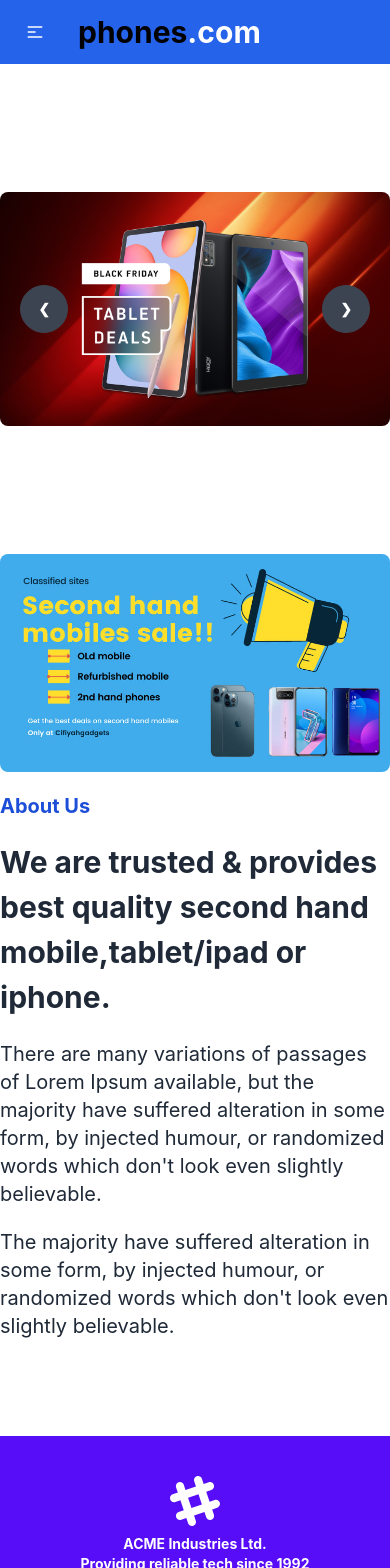
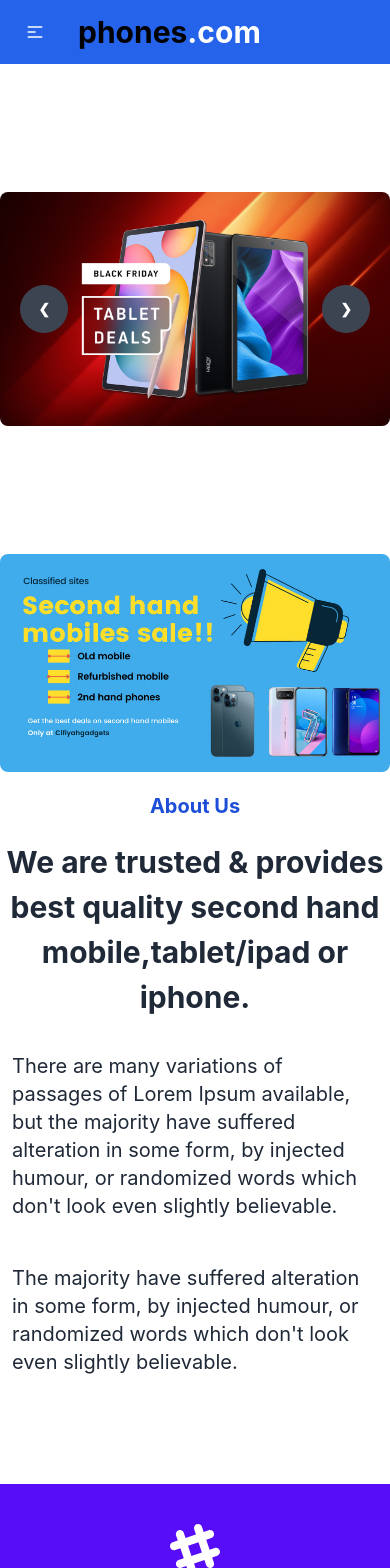
Before and after one commit to Zayed-Fahim/Used-products-resale-market-client-side, a React (Create React App) app: page / in a window 390 px wide. Shown: the top 1568 px of the page. Built offline with nearby package versions, Linux system fonts and the light colour scheme; no server answers.

Commit message:
404 page done

```diff
--- a/src/Pages/Home/About/About.js
+++ b/src/Pages/Home/About/About.js
@@ -5,22 +5,28 @@
   return (
     <div className="container mx-auto lg:flex lg:gap-44">
       <div>
-        <img className="lg:w-[600px] lg:h-[450px] w-[400px] rounded-lg" src={img} alt="" />
+        <img
+          className="lg:w-[600px] lg:h-[450px] w-[400px] rounded-lg"
+          src={img}
+          alt=""
+        />
       </div>
       <div className="lg:w-[600px]">
-        <p className="text-blue-700 font-bold text-xl mb-5 mt-5 lg:mt-0">About Us</p>
-        <h1 className="lg:text-4xl text-3xl font-bold leading-normal lg:w-[450px] mx-auto">
-          We are trusted & provides best quality  second hand
-          mobile,tablet/ipad or iphone.
+        <p className="text-blue-700 font-bold text-xl mb-5 mt-5 lg:mt-0 text-center">
+          About Us
+        </p>
+        <h1 className="lg:text-4xl text-3xl font-bold leading-normal lg:w-[450px] mx-auto text-center">
+          We are trusted & provides best quality second hand mobile,tablet/ipad
+          or iphone.
         </h1>
-        <p className="text-xl my-5">
+        <p className="text-xl my-5 p-3 lg:p-0">
           There are many variations of passages of Lorem Ipsum available, but
           the majority have suffered alteration in some form, by injected
           humour, or randomized words which don't look even slightly believable.
         </p>
-        <p className="text-xl my-5">
+        <p className="text-xl my-5 p-3 lg:p-0">
           The majority have suffered alteration in some form, by injected
-          humour,  or randomized words which don't look even slightly believable.{" "}
+          humour, or randomized words which don't look even slightly believable.{" "}
         </p>
       </div>
     </div>
--- a/src/Pages/Home/Navbar/Navbar.js
+++ b/src/Pages/Home/Navbar/Navbar.js
@@ -36,13 +36,13 @@
     </>
   );
   return (
-    <div className="navbar bg-blue-600 text-white container mx-auto">
+    <div className="navbar bg-blue-600 lg:text-white container mx-auto">
       <div className="navbar-start">
         <div className="dropdown">
           <label tabIndex={0} className="btn btn-ghost lg:hidden">
             <svg
               xmlns="http://www.w3.org/2000/svg"
-              className="h-5 w-5"
+              className="h-5 w-5 text-white"
               fill="none"
               viewBox="0 0 24 24"
               stroke="currentColor"
@@ -57,7 +57,7 @@
           </label>
           <ul
             tabIndex={0}
-            className="menu menu-compact dropdown-content mt-3 p-2 shadow bg-base-100 rounded-box w-52"
+            className="menu menu-compact dropdown-content mt-3 p-2 bg-blue-600 shadow text-white rounded-box w-52"
           >
             <li>
               <Link className="text-xl font-semibold" to="/">
@@ -80,7 +80,7 @@
                   <path d="M8.59,16.58L13.17,12L8.59,7.41L10,6L16,12L10,18L8.59,16.58Z" />
                 </svg>
               </Link>
-              <ul className="p-2">
+              <ul className="p-2 bg-blue-600">
                 <li>
                   <Link className="text-xl font-semibold">Android</Link>
                 </li>
@@ -104,7 +104,10 @@
           to="/"
           className="w-[8vw] normal-case text-3xl navbar-start font-bold ml-4"
         >
-          <span className="text-black">phones</span>.com
+          <div>
+            <span className="text-black">phones</span>
+            <span className="text-white">.com</span>
+          </div>
         </Link>
       </div>
       <div className="navbar-end hidden lg:flex">
--- a/src/Pages/Login/Login.js
+++ b/src/Pages/Login/Login.js
@@ -3,6 +3,7 @@
 import { Link, useNavigate } from "react-router-dom";
 import { FcGoogle } from "react-icons/fc";
 import { AuthContext } from "../../Contexts/AuthProvider/AuthProvider";
+import toast from "react-hot-toast";
 
 const Login = () => {
     const { signIn, googleSignIn } = useContext(AuthContext);
@@ -17,6 +18,7 @@
       .then((result) => {
         const user = result.user;
         console.log(user);
+        toast.success('Log In successfully')
       })
       .catch((error) => console.error(error));
     };
@@ -24,7 +26,8 @@
         googleSignIn()
             .then(result => {
                 const user = result.user;
-                console.log(user);
+              console.log(user);
+              toast.success("Log In successfully");
                 navigate('/')
         })
     }
@@ -34,7 +37,7 @@
       <div className="hero-content flex-col lg:flex-row-reverse">
         <div className="card flex-shrink-0 w-full shadow-2xl bg-base-100">
           <form onSubmit={handleSubmit(handleLogIn)}>
-            <h1 className="text-5xl font-bold my-10">Log In</h1>
+            <h1 className="text-5xl font-bold my-10 text-center">Log In</h1>
             <div className="card-body w-[380px] lg:w-[30rem]">
               <div className="form-control">
                 <label className="label">
@@ -83,7 +86,7 @@
               <div className="form-control mt-6">
                 <button className="btn btn-primary">Login</button>
               </div>
-              <p className="my-2">
+              <p className="my-2 text-center">
                 New user?
                 <Link className="text-primary font-bold" to="/signup">
                   {" "}
--- /dev/null
+++ b/src/Pages/Route404/Route404.js
@@ -0,0 +1,17 @@
+import React from 'react';
+import error from '../../assets/404Route/404Error.jpg'
+import Footer from '../Home/Footer/Footer';
+import Navbar from '../Home/Navbar/Navbar';
+const Route404 = () => {
+    return (
+        <div className='container mx-auto'>
+            <Navbar></Navbar>
+            <div className='mt-10 lg:mt-0'>
+                <img src={error} alt="" />
+            </div>
+            <Footer></Footer>
+        </div>
+    );
+};
+
+export default Route404;
--- a/src/Pages/Routes/Routes/Routes.js
+++ b/src/Pages/Routes/Routes/Routes.js
@@ -4,6 +4,7 @@
 import Blogs from '../../Blogs/Blogs';
 import Home from '../../Home/Home/Home';
 import Login from '../../Login/Login';
+import Route404 from '../../Route404/Route404';
 import Signup from '../../Signup/Signup';
 
 const Routes = () => {
@@ -29,6 +30,10 @@
                     element:<Signup></Signup>
                 }
             ]
+        },
+        {
+            path: '*',
+            element:<Route404></Route404>
         }
     ])
     return (
--- a/src/Pages/Signup/Signup.js
+++ b/src/Pages/Signup/Signup.js
@@ -18,13 +18,13 @@
       .then((result) => {
         const user = result.user;
           console.log(user);
-          toast.success("User Created Successfully.");
           const userInfo = {
               displayName: data.name
           }
           updateUser(userInfo)
               .then(() => {
-                  console.log('name updated');
+                console.log('name updated');
+                toast.success("Account created successfully");
                   navigate("/");
               })
           .catch(error => console.error(error))
@@ -35,6 +35,7 @@
       googleSignIn().then((result) => {
         const user = result.user;
         console.log(user);
+        toast.success("Account created successfully");
         navigate("/");
       });
     };
@@ -43,7 +44,7 @@
       <div className="hero-content flex-col lg:flex-row-reverse">
         <div className="card flex-shrink-0 w-full shadow-2xl bg-base-100">
           <form onSubmit={handleSubmit(handleSignUp)}>
-            <h1 className="text-5xl font-bold my-10">Sign Up</h1>
+            <h1 className="text-5xl font-bold my-10 text-center">Sign Up</h1>
             <div className="card-body w-[380px] lg:w-[30rem]">
               <div className="form-control">
                 <label className="label">
@@ -110,9 +111,9 @@
               <div className="form-control mt-6">
                 <button className="btn btn-primary">Sign up</button>
               </div>
-              <p className="my-2">
+              <p className="my-2 text-center">
                 Already have an account?
-                <Link className="text-primary font-bold" to="/signup">
+                <Link className="text-primary font-bold" to="/login">
                   {" "}
                   Log in
                 </Link>
```
Also changed, not shown: src/assets/404Route/404Error.jpg (added).
